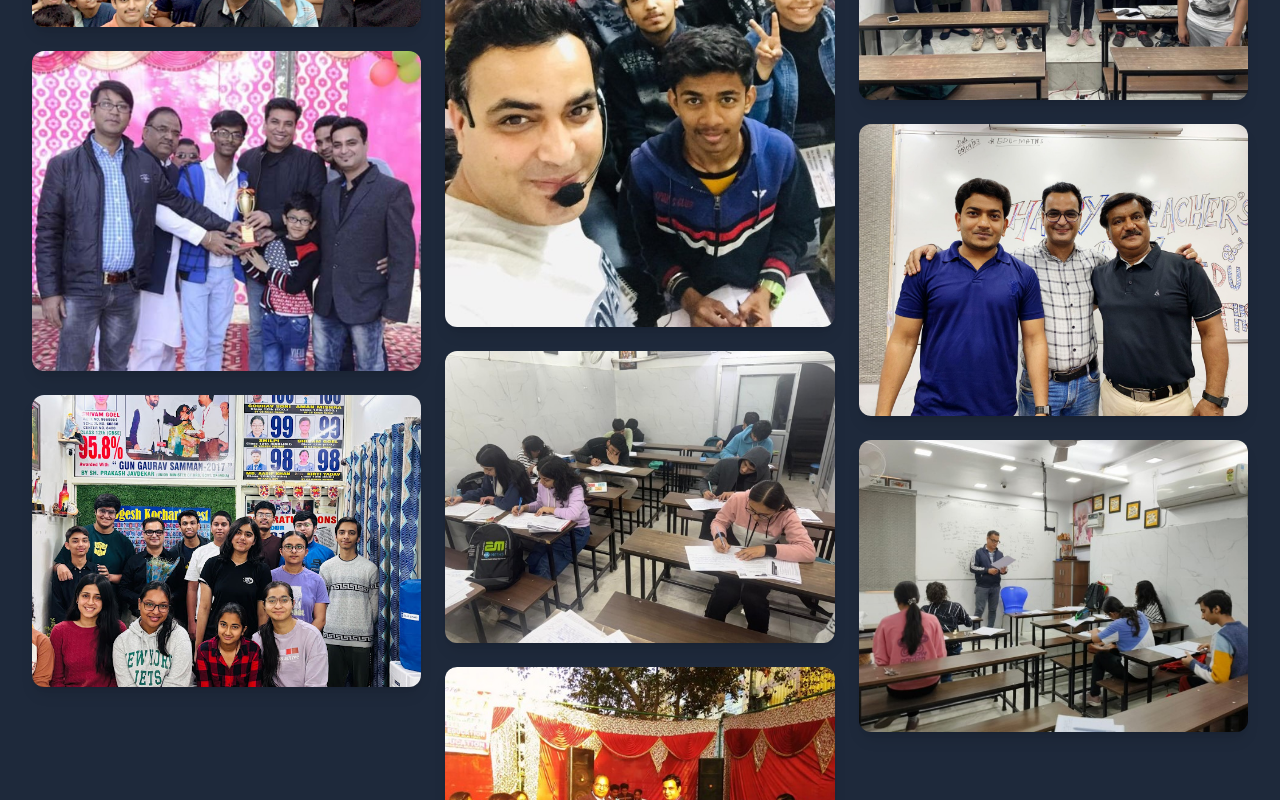
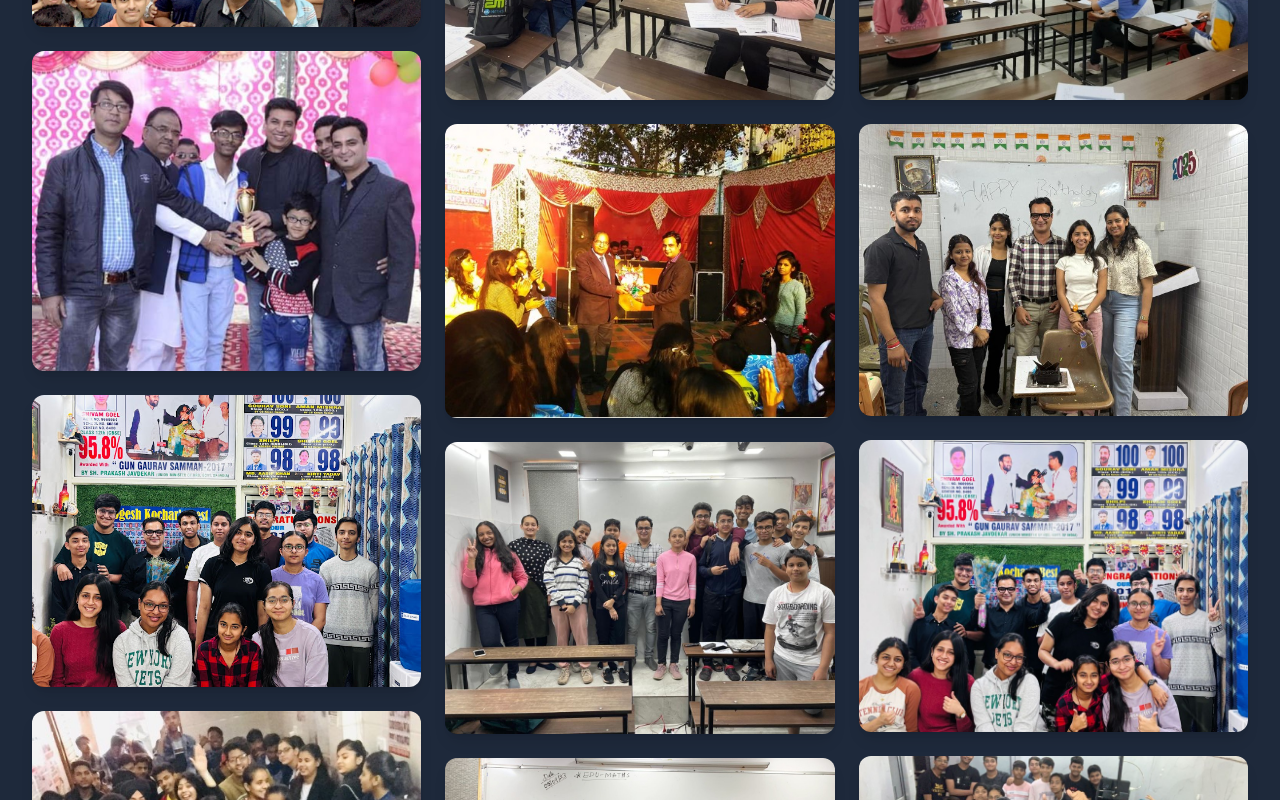
Before and after one commit to steveharryy/Yogesh, a React (Vite) app: page /life-at-ykc in a window 1280 px wide. Shown: the part 2380-3180 px from the top of the page. Built offline with nearby package versions, Linux system fonts and the light colour scheme.

Commit message:
Updated LifeAtYKCPage.tsx

```diff
--- a/src/pages/LifeAtYKCPage.tsx
+++ b/src/pages/LifeAtYKCPage.tsx
@@ -10,6 +10,10 @@ import mentor from '../photos/mentor.jpg';
 import support from '../photos/support.jpg';
 import assesment from '../photos/assesment.jpg';
 import achiveeve from '../photos/achiveeve.jpg';
+import img1000176370 from '../photos/1000176370.jpg';
+import img1000856692 from '../photos/1000856692.jpg';
+import img1000869479 from '../photos/1000869479.jpg';
+import imgWA0035 from '../photos/IMG-20230906-WA0035.jpg';
 
 const LifeAtYKCPage: React.FC = () => {
   const [selectedImage, setSelectedImage] = useState<string | null>(null);
@@ -68,6 +72,30 @@ const LifeAtYKCPage: React.FC = () => {
       caption: 'Mock test sessions - practice makes perfect 📝',
       category: 'assessment',
       description: 'Regular mock tests and assessments help students prepare thoroughly for their board examinations.'
+    },
+    {
+      src: img1000869479,
+      caption: 'Victory moments with mentors - celebrating success together 🎊',
+      category: 'achievement',
+      description: 'Students celebrating their achievements with our dedicated faculty who guided them every step of the way.'
+    },
+    {
+      src: img1000856692,
+      caption: 'Birthday celebrations - because every student matters 🎂',
+      category: 'community',
+      description: 'Special moments where we celebrate birthdays and create unforgettable memories with our YKC family.'
+    },
+    {
+      src: img1000176370,
+      caption: 'Group celebrations - spreading joy and positivity 🌈',
+      category: 'community',
+      description: 'Joyful moments captured as our students and faculty come together to celebrate achievements and milestones.'
+    },
+    {
+      src: imgWA0035,
+      caption: 'Classroom celebrations - making learning memorable 🎈',
+      category: 'classroom',
+      description: 'Special classroom moments where learning meets celebration, creating lasting memories for our students.'
     }
   ];
 
```
